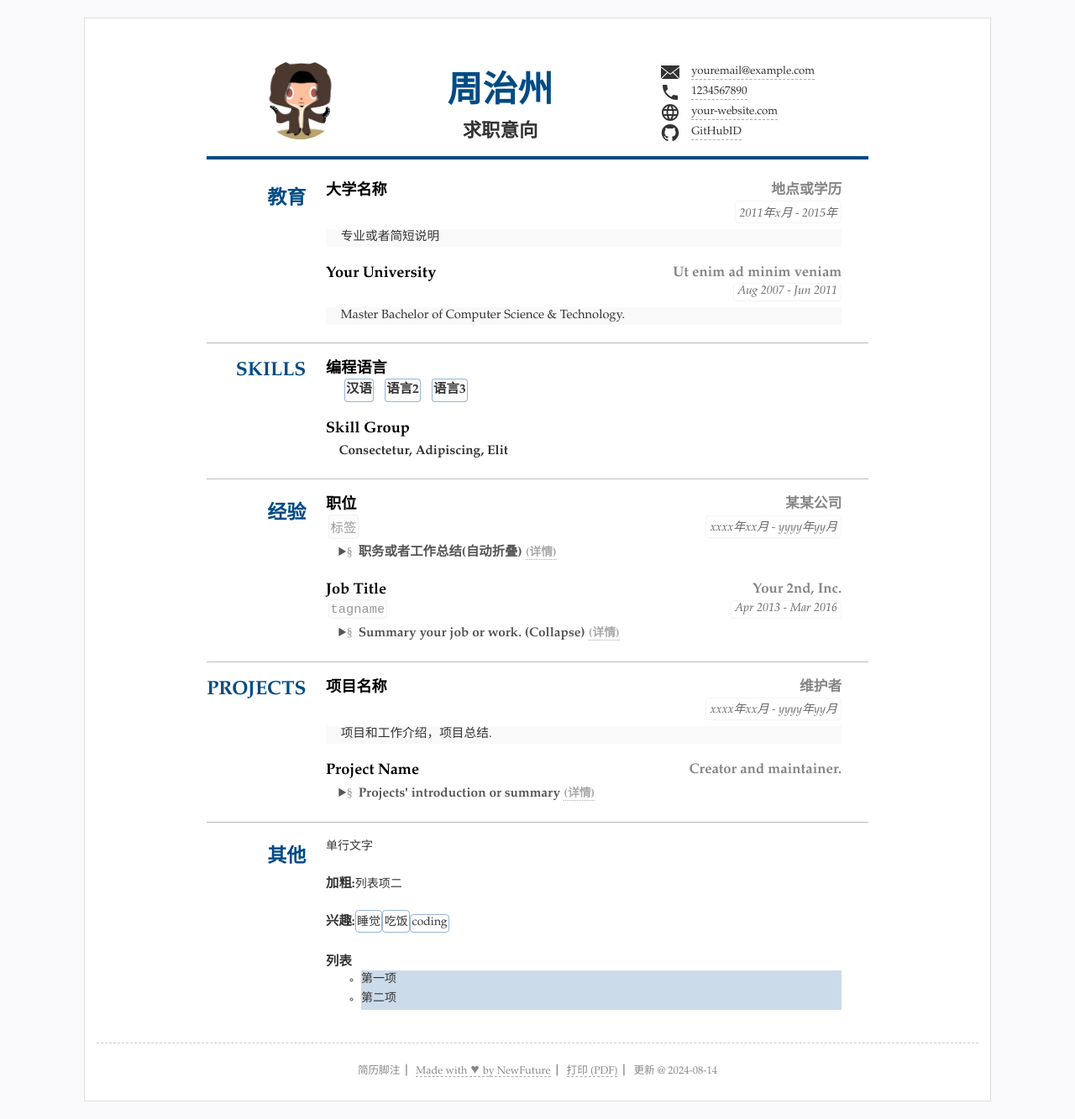
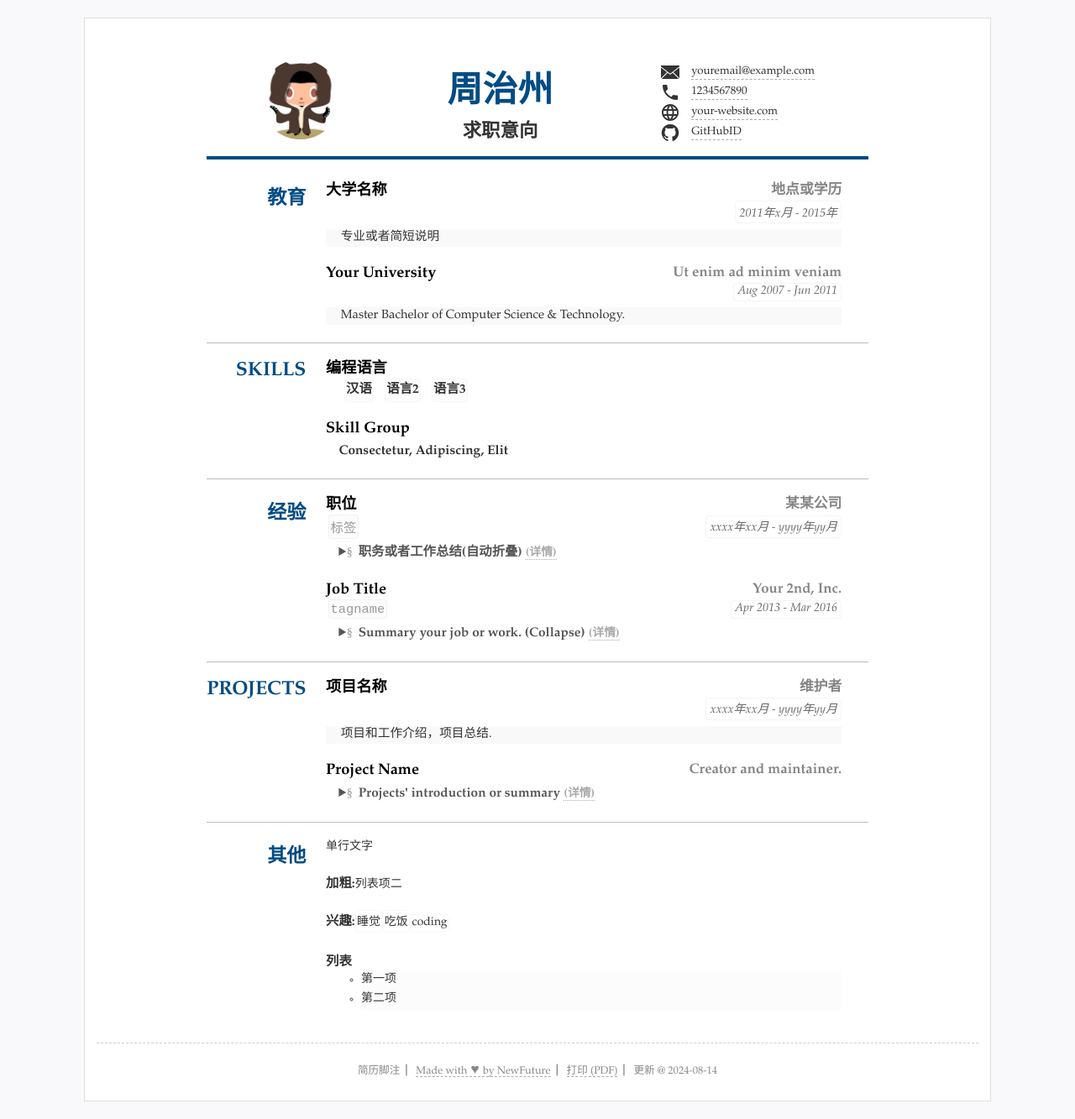
Before and after one commit to ZolitaiRez/CV, a Jekyll site: the page built from index.html, in a window 1280 px wide. Shown: the whole page at 84% size. Built offline with Jekyll 4.4.1, drawn with Linux system fonts in a browser that asks for light colours.

Commit message:
Update resume.scss
恢复item背景色

```diff
--- a/_sass/resume.scss
+++ b/_sass/resume.scss
@@ -8,8 +8,8 @@ $detail_bg: rgba(236, 236, 236, .3);
 //时间外边颜色
 $time_outline: rgba(180, 180, 180, .15);
 //item背景色
-$other_line: rgba(0, 74, 152, .4);
-$other_bg: rgba(0, 74, 152, .2);
+$other_line: rgba(238, 238, 238, .4);
+$other_bg: rgba(238, 238, 238, .2);
 
 /*导入依赖*/
 @import "mixins"; //函数
```
